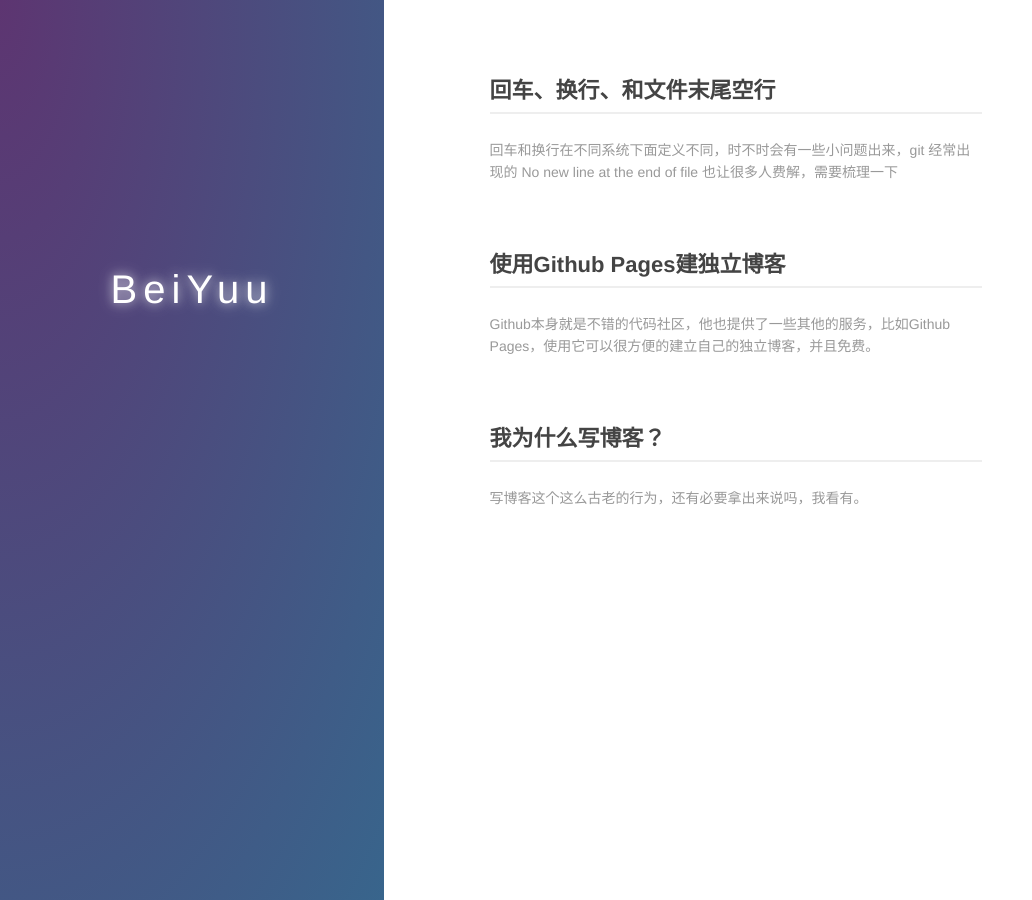
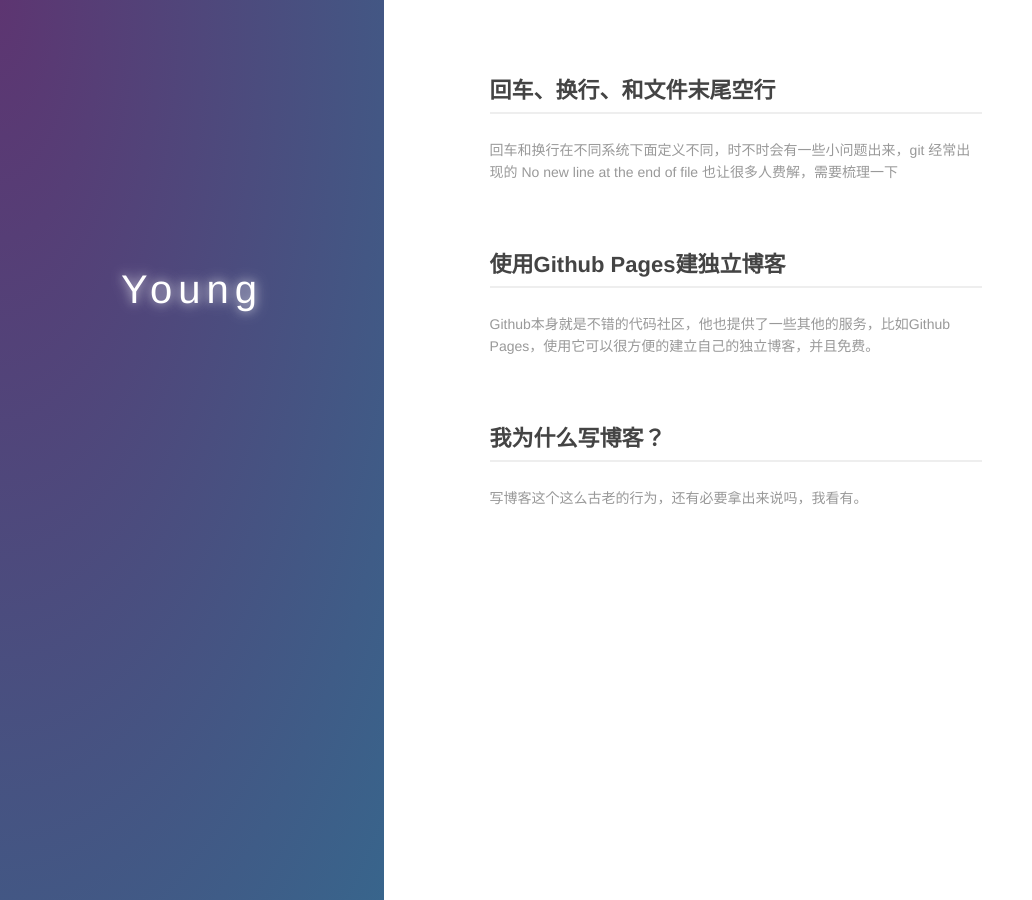
Before and after one commit to yufeiyang1995/yufeiyang1995.github.io, a Jekyll site: the page built from index.md, in a window 1280 px wide. Shown: the whole page, without its empty margins (0-1032 px from the left). Built offline with Jekyll 4.4.1, drawn with Linux system fonts in a browser that asks for light colours.

Commit message:
change index

```diff
--- a/index.md
+++ b/index.md
@@ -6,8 +6,8 @@ layout: default
   <div class="index-wrapper">
     <div class="aside">
       <div class="info-card">
-        <h1>BeiYuu</h1>
-        <a href="http://weibo.com/beiyuu/" target="_blank"><img src="http://www.weibo.com/favicon.ico" alt="" width="25"/></a>
+        <h1>Young</h1>
+        <a href="http://weibo.com/yufeiyang1995" target="_blank"><img src="http://www.weibo.com/favicon.ico" alt="" width="25"/></a>
         <a href="http://www.douban.com/people/beiyuu/" target="_blank"><img src="http://www.douban.com/favicon.ico" alt="" width="22"/></a>
         <a href="http://instagram.com/beiyuu/" target="_blank"><img src="http://d36xtkk24g8jdx.cloudfront.net/bluebar/00c6602/images/ico/favicon.ico" alt="" width="22"/></a>
       </div>
```
